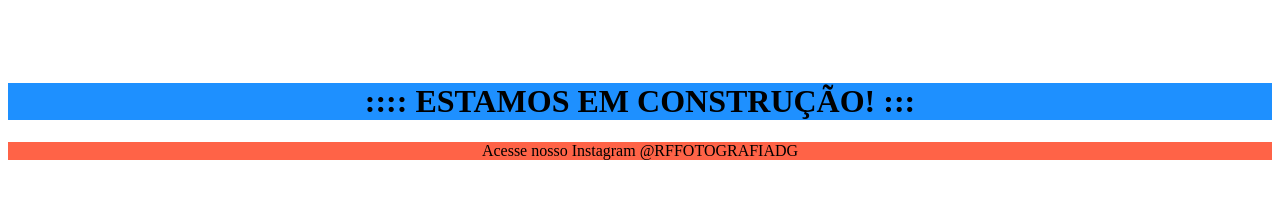
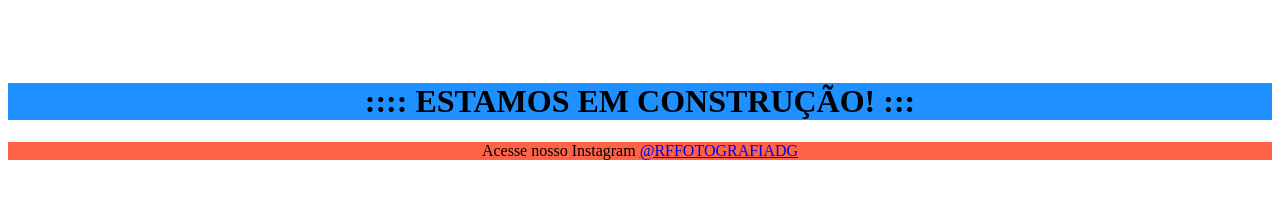
Before and after one commit to rcrfti/rffotografiadg, a plain HTML site: page index.html in a window 1280 px wide. Drawn offline with Linux system fonts and the light colour scheme.

Commit message:
Update index.html

```diff
--- a/index.html
+++ b/index.html
@@ -9,6 +9,6 @@
   </br>
   </br>
 <h1 style="background-color:DodgerBlue"; align="Center">:::: ESTAMOS EM CONSTRUÇÃO! ::: </h1>
-<p style="background-color:Tomato"; align="Center"> Acesse nosso Instagram @RFFOTOGRAFIADG <a href="https://www.instagram.com/rffotografiadg" target="_blank"> </a></p>
+<p style="background-color:Tomato"; align="Center"> Acesse nosso Instagram <a href="https://www.instagram.com/rffotografiadg" target="_blank"> @RFFOTOGRAFIADG </a></p>
 </body>
 </html>
```
